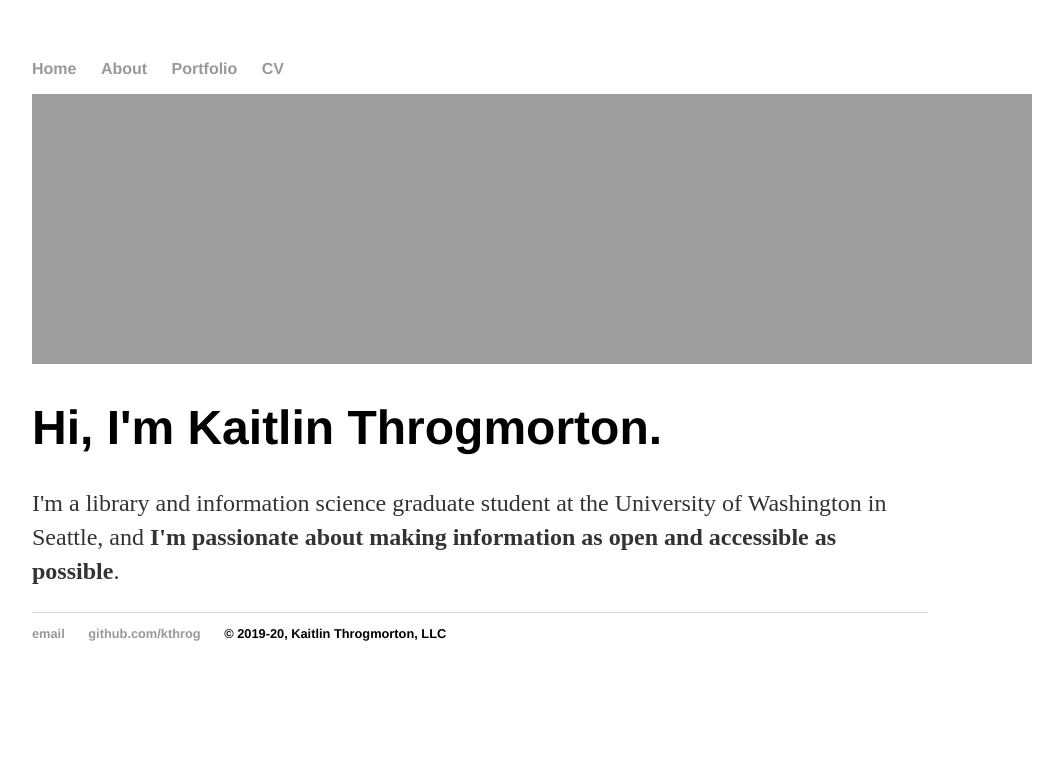
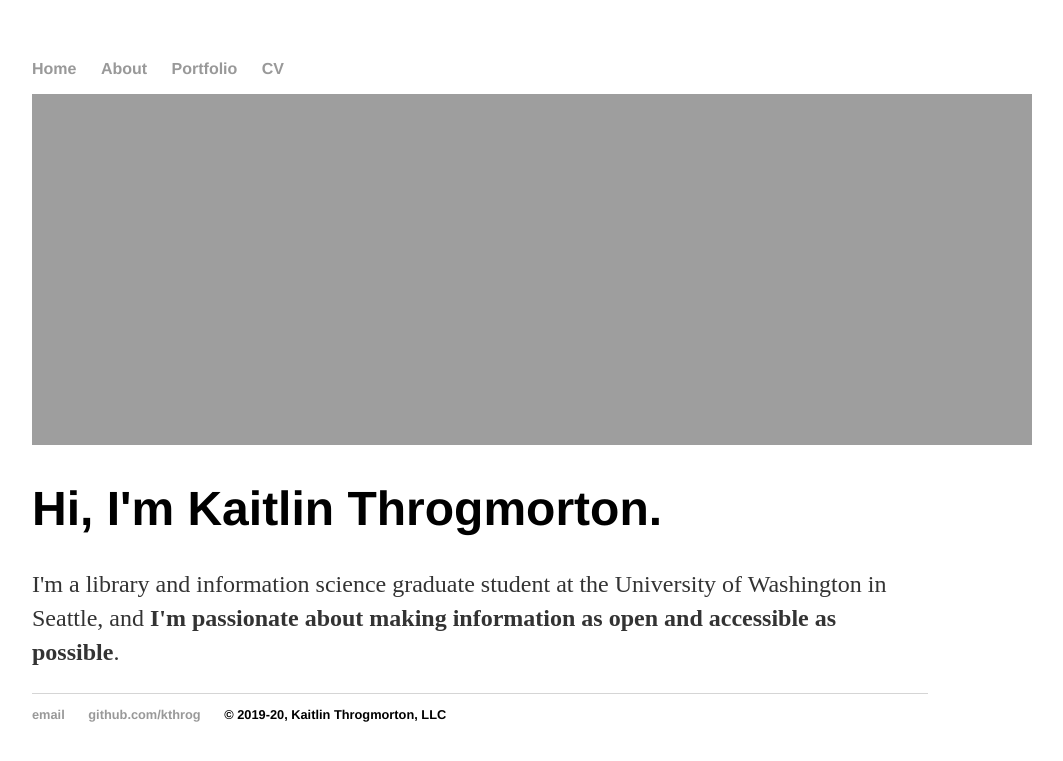
Before and after one commit to kthrog/old_site, a Jekyll site: the page built from index.html, in a window 1280 px wide. Shown: the top 761 px of the page, without its empty margins (160-1223 px from the left). Built offline with Jekyll 4.4.1, drawn with Linux system fonts in a browser that asks for light colours.

Commit message:
fix banner size

```diff
--- a/index.html
+++ b/index.html
@@ -3,7 +3,7 @@ layout: default
 title: Kaitlin Throgmorton
 ---
 
-<img src="https://kaitlinthrogmorton.com/images/openforeveryone-banner.png" alt="Open for Everyone - Open Records, Open Data, Open Information" style="width:1000px;height:270px;">
+<img src="https://kaitlinthrogmorton.com/images/openforeveryone-banner.png" alt="Open for Everyone - Open Records, Open Data, Open Information" style="width:1000px;height:351px;">
 	<br>
 <div class="blurb">
 	<h1>Hi, I'm Kaitlin Throgmorton.</h1>
```
